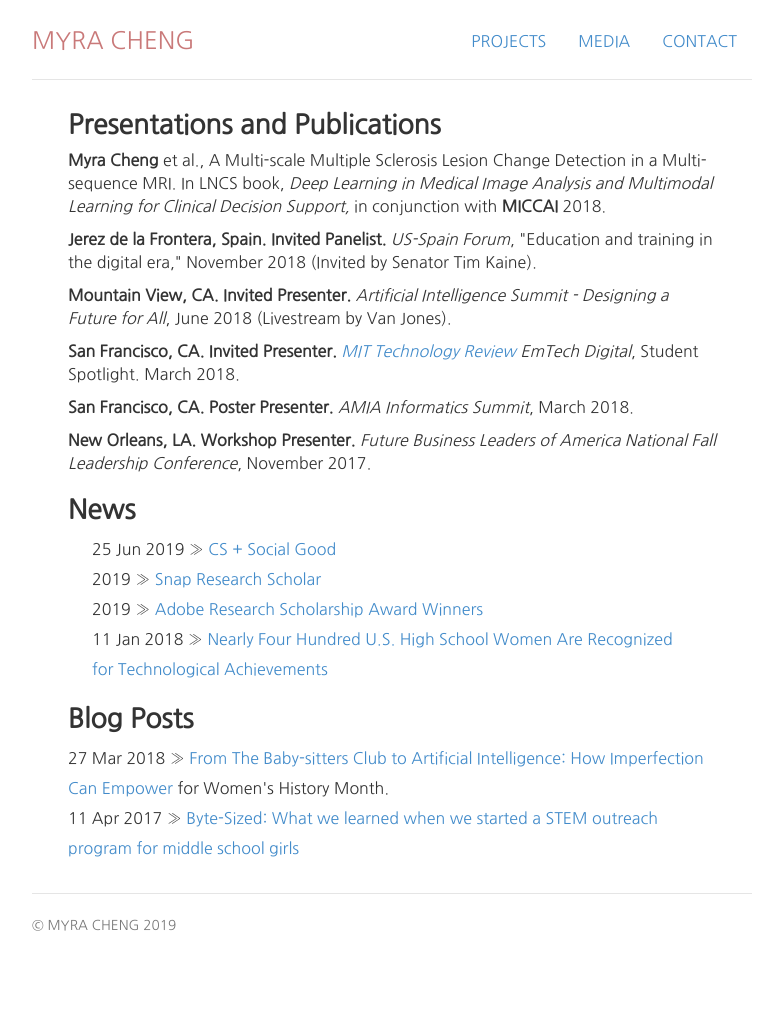
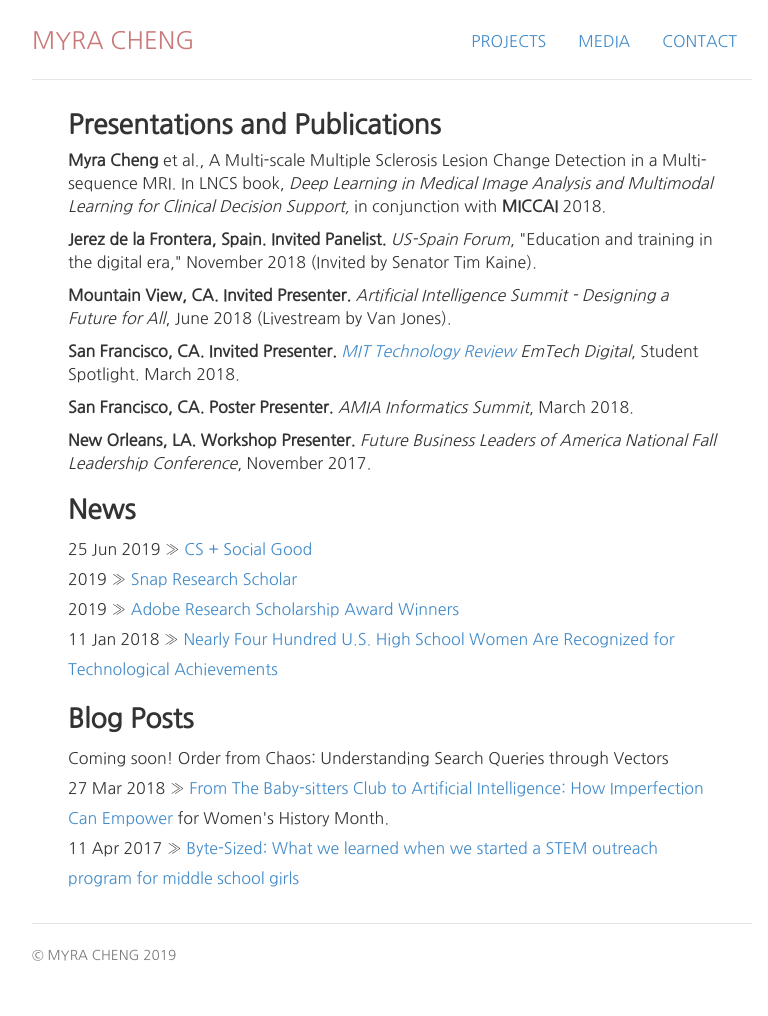
Before and after one commit to myracheng/oldwebsite, a Jekyll site: the page built from press/index.html, in a window 1280 px wide. Shown: the whole page, without its empty margins (248-1016 px from the left). Built offline with Jekyll 4.4.1, drawn with Linux system fonts in a browser that asks for light colours; before the commit the page ends 986 px from its top, so only the background shows below that.

Commit message:
updated wording

```diff
--- a/press/index.html
+++ b/press/index.html
@@ -25,8 +25,6 @@ description: Links for Myra Cheng
 
 
 <h2>News</h2>
-<div class="notelist">
-
         <ul class="listnotes list-unstyled">
         <li><span>25 Jun 2019 &raquo;</span> <a href="https://www.caltech.edu/about/news/cs-plus-social-good">CS + Social Good</a></li>
           <li><span>2019 &raquo;</span> <a href="https://snapresearchfs.splashthat.com/">Snap Research Scholar</a></li>
@@ -34,10 +32,10 @@ description: Links for Myra Cheng
           <li><span>11 Jan 2018 &raquo;</span> <a href="https://www.aspirations.org/blog/nearly-four-hundred-us-high-school-women-are-recognized-technological-achievements">Nearly Four Hundred U.S. High School Women Are Recognized for Technological Achievements</a></li>
 
         </ul>
-    </div>
 
     <h2>Blog Posts</h2>
     <ul class="listnotes list-unstyled">
+        <li><span>Coming soon!</span> Order from Chaos: Understanding Search Queries through Vectors</li>
         <li><span>27 Mar 2018 &raquo;</span> <a href="https://medium.com/csforall-stories/from-the-baby-sitters-club-to-artificial-intelligence-how-imperfection-can-empower-e5e5a497e7d1">From The Baby-sitters Club to Artificial Intelligence: How Imperfection Can Empower
         </a> for Women's History Month.</li>
         <li><span>11 Apr 2017 &raquo;</span> <a href="https://medium.com/ai4allorg/byte-sized-8619fe384aa">Byte-Sized: What we learned when we started a STEM outreach program for middle school girls
```
